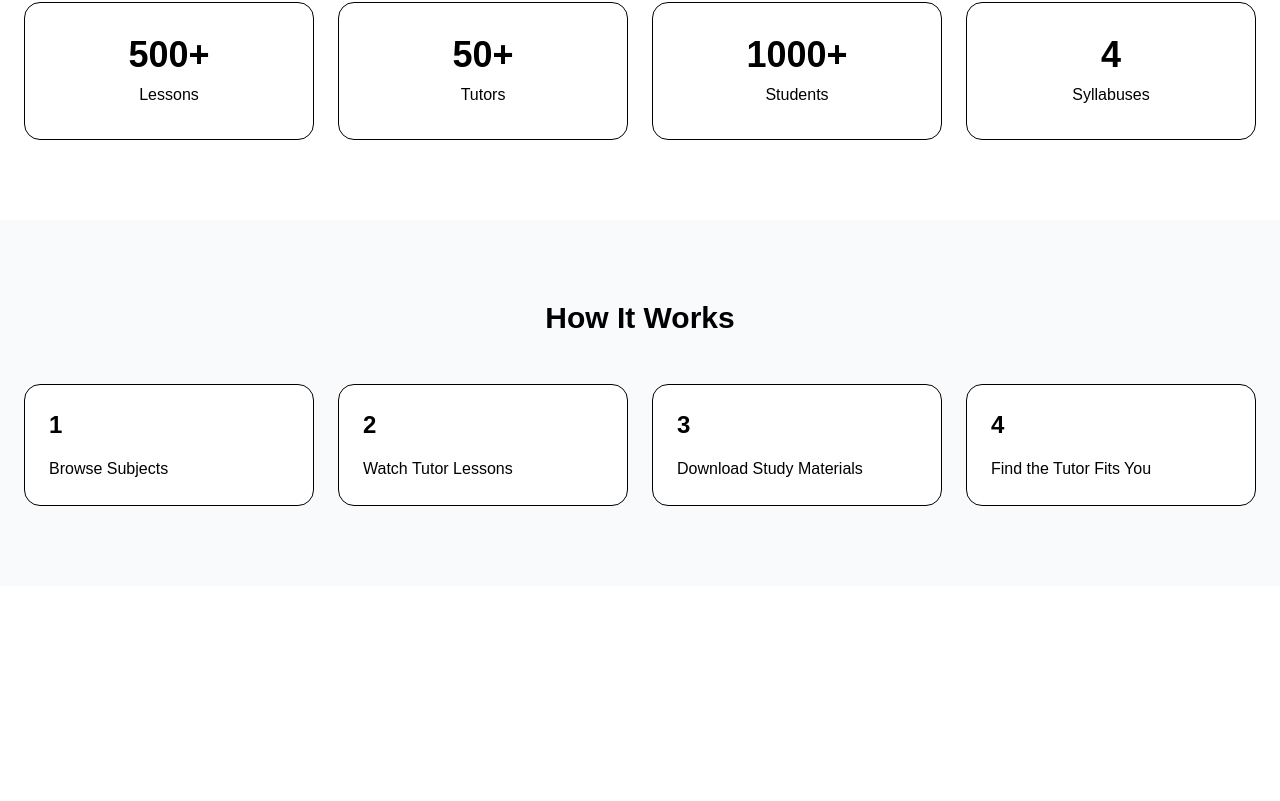
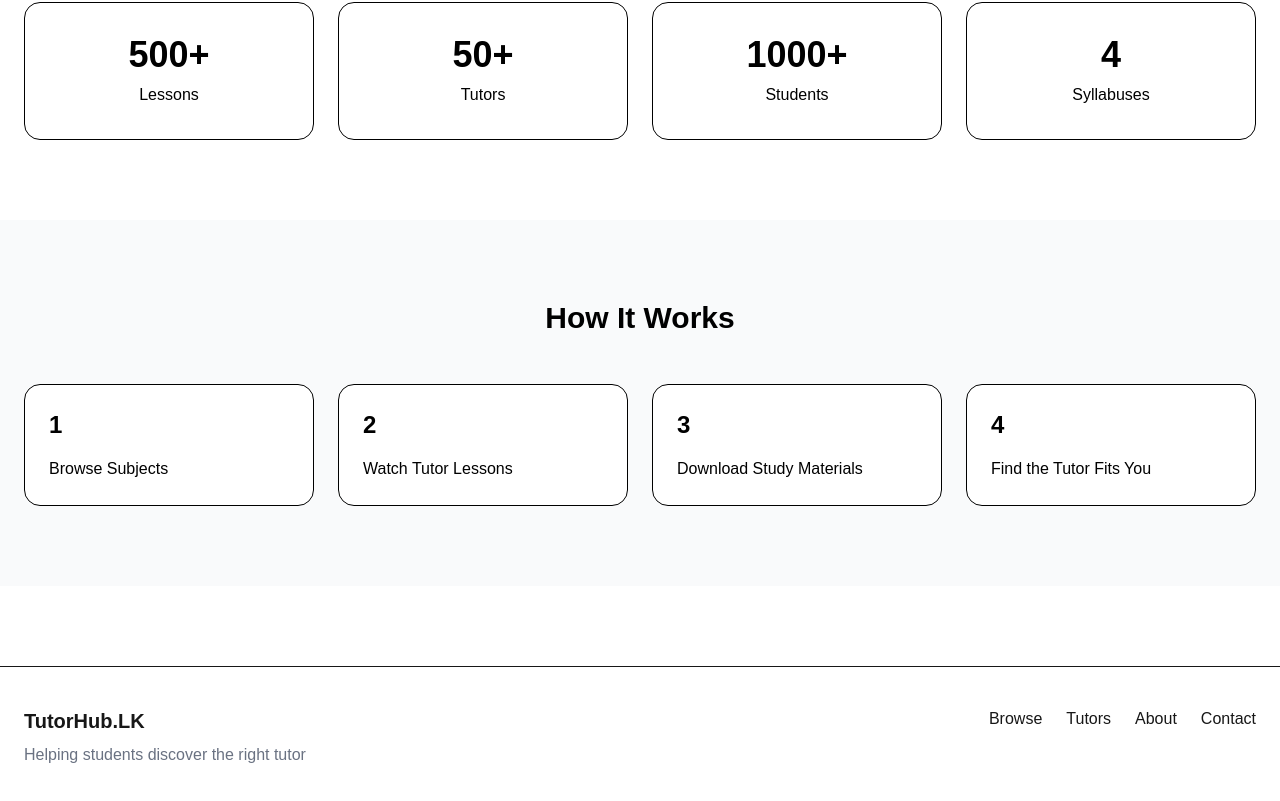
Before and after one commit to DinukaD-24/tutor-platform, a Next.js app: page / in a window 1280 px wide. Shown: the part 1541-2342 px from the top of the page. Before the commit the page ends 2127 px from the top, so only its background shows below. Built offline with nearby package versions, Linux system fonts and the light colour scheme.

Commit message:
feat: add navbar and Footer to the layout page; remove navbar from home and syllabus pages

```diff
--- a/src/app/layout.js
+++ b/src/app/layout.js
@@ -1,5 +1,7 @@
 import { Geist, Geist_Mono } from "next/font/google";
 import "./globals.css";
+import Navbar from "@/components/navbar/Navbar";
+import Footer from "@/components/footer/Footer";
 
 const geistSans = Geist({
   variable: "--font-geist-sans",
@@ -22,7 +24,18 @@
       lang="en"
       className={`${geistSans.variable} ${geistMono.variable} h-full antialiased`}
     >
-      <body className="min-h-full flex flex-col">{children}</body>
+      <body className="min-h-full flex flex-col">
+
+        <Navbar/>
+
+        <main className="flex-1">
+          {children}
+        </main>
+
+        <Footer/>
+
+      </body>
+
     </html>
   );
 }
--- a/src/app/page.js
+++ b/src/app/page.js
@@ -1,4 +1,3 @@
-import Navbar from "@/components/navbar/Navbar";
 import HeroSection from "@/components/home/HeroSection";
 import FeaturedSubjects from "@/components/home/FeaturedSubjects";
 import FeaturedTutors from "@/components/home/FeaturedTutors";
@@ -8,7 +7,6 @@
 export default function Home() {
   return (
     <main className="min-h-screen bg-white text-black">
-      <Navbar/>
       <HeroSection/>
       <FeaturedSubjects/>
       <FeaturedTutors/>
--- a/src/app/syllabus/page.js
+++ b/src/app/syllabus/page.js
@@ -1,11 +1,9 @@
-import Navbar from "@/components/navbar/Navbar";
 import { syllabuses } from "@/data/syllabuses";
 import SyllabusCard from "@/components/cards/SyllabusCard";
 
 export default function Page() {
     return (
         <main className="min-h-screen bg-white text-black">
-            <Navbar/>
                 <div className="max-w-7xl mx-auto px-6 py-10">
                     <h2 className="text-3xl font-bold mb-8">
                         Browse Syllabuses
--- /dev/null
+++ b/src/components/footer/Footer.jsx
@@ -0,0 +1,29 @@
+import Link from "next/link";
+
+export default function Footer() {
+    return (
+        <footer className="border-t mt-20">
+            <div className="max-w-7xl mx-auto px-6 py-10">
+                <div className="flex flex-col md:flex-row justify-between gap-8">
+
+                    <div>
+                        <h3 className="text-xl font-bold">
+                            TutorHub.LK
+                        </h3>
+
+                        <p className="text-gray-500 mt-2">
+                            Helping students discover the right tutor
+                        </p>
+                    </div>
+
+                    <div className="flex gap-6">
+                        <Link href="/syllabus">Browse</Link>
+                        <Link href="/tutors">Tutors</Link>
+                        <Link href="/about">About</Link>
+                        <Link href="/contact">Contact</Link>
+                    </div>
+                </div>
+            </div>
+        </footer>
+    );
+}
```
